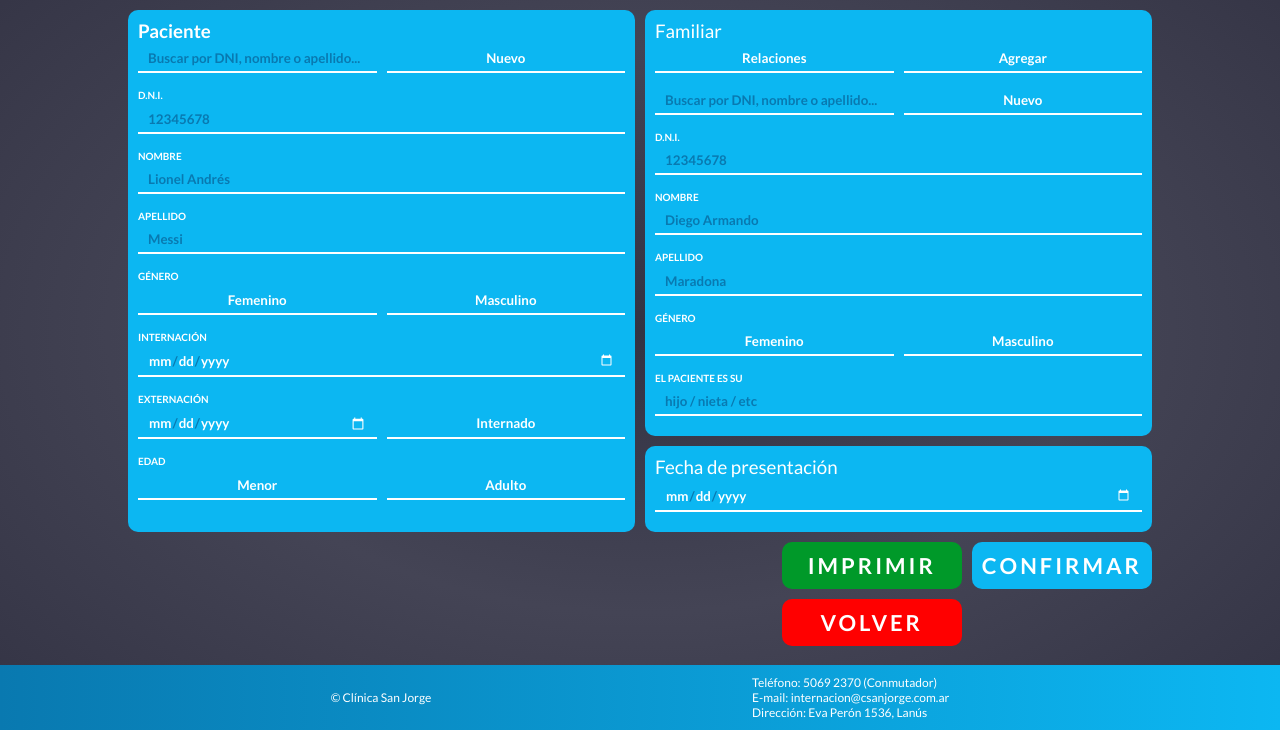
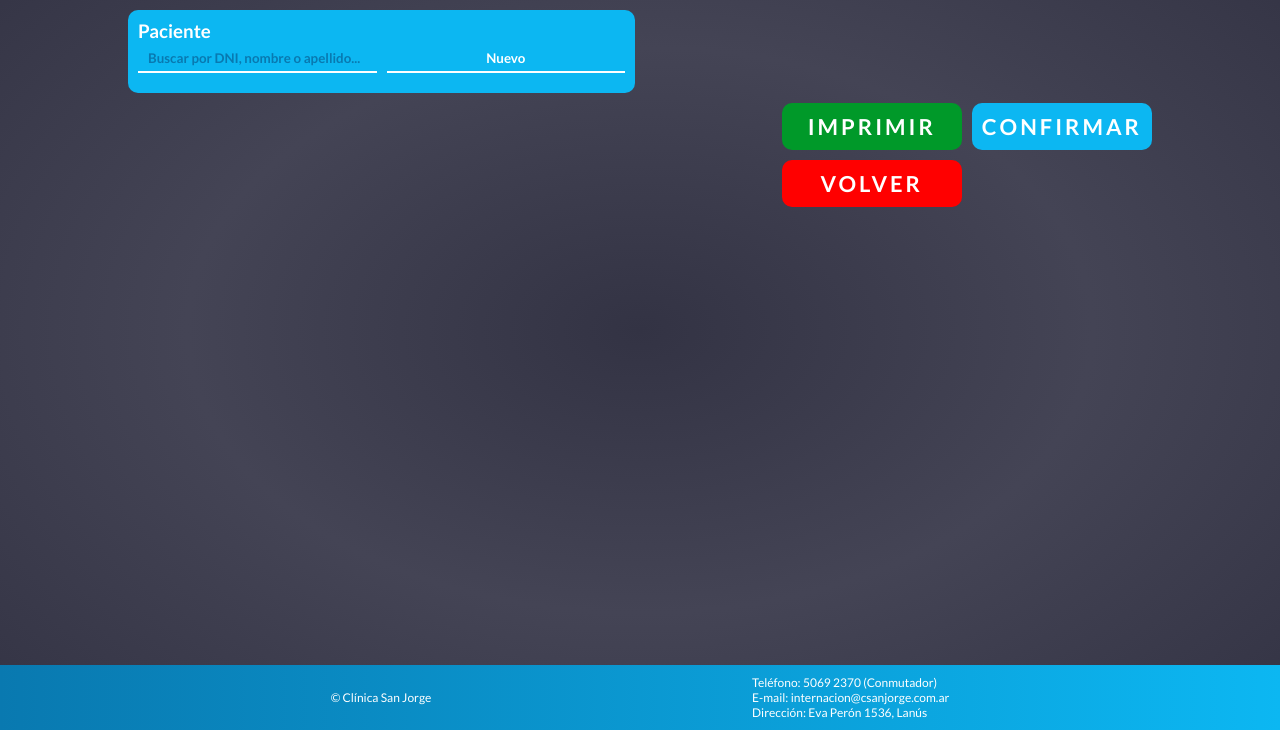
Before and after one commit to Pitanga19/sistema-clinica, a Django app: page /new/ in a window 1280 px wide. Shown: the part 70-800 px from the top of the page. Run offline with Django 5.2, Linux system fonts and the light colour scheme; data comes from the database, SQL or seed files in the repository; some libraries are stand-ins or nearby versions.

Commit message:
new.html agregada clase invisible a elementos correspondientes

```diff
--- a/templates/new.html
+++ b/templates/new.html
@@ -24,19 +24,19 @@
                 </ul>
             </div>
 
-            <div class="form__div paciente_modificar">
+            <div class="form__div paciente_modificar invisible">
                 <label for="paciente_dni" class="form__label" id="paciente_dni-label">D.N.I.<b class="error" id="paciente_dni-error"></b></label>
                 <input type="text" class="form__input" id="paciente_dni" name="paciente_dni" placeholder="12345678" value="{{ valores_constancia.0 }}">
             </div>
-            <div class="form__div paciente_modificar">
+            <div class="form__div paciente_modificar invisible">
                 <label for="paciente_nombre" class="form__label" id="paciente_nombre-label">Nombre<b class="error" id="paciente_nombre-error"></b></label>
                 <input type="text" class="form__input" id="paciente_nombre" name="paciente_nombre" placeholder="Lionel Andrés" value="{{ valores_constancia.1 }}">
             </div>
-            <div class="form__div paciente_modificar">
+            <div class="form__div paciente_modificar invisible">
                 <label for="paciente_apellido" class="form__label" id="paciente_apellido-label">Apellido<b class="error" id="paciente_apellido-error"></b></label>
                 <input type="text" class="form__input" id="paciente_apellido" name="paciente_apellido" placeholder="Messi" value="{{ valores_constancia.2 }}">
             </div>
-            <div class="form__div paciente_modificar">
+            <div class="form__div paciente_modificar invisible">
                 <label for="paciente_genero" class="form__label" id="paciente_genero-label">Género<b class="error" id="paciente_genero-error"></b></label>
                 <div class="form__opciones">
                     <input type="button" class="form__input eleccion" id="paciente_genero-femenino"  value="Femenino">
@@ -44,11 +44,11 @@
                     <input type="hidden" id="paciente_genero" name="paciente_genero" value="{{ valores_constancia.3 }}">
                 </div>
             </div>
-            <div class="form__div paciente_modificar">
+            <div class="form__div paciente_modificar invisible">
                 <label for="paciente_internacion" class="form__label" id="paciente_internacion-label">Internación<b class="error" id="paciente_internacion-error"></b></label>
                 <input type="date" class="form__input" id="paciente_internacion" name="paciente_internacion">
             </div>
-            <div class="form__div paciente_modificar">
+            <div class="form__div paciente_modificar invisible">
                 <label for="paciente_externacion" class="form__label" id="paciente_externacion-label">Externación<b class="error" id="paciente_externacion-error"></b></label>
                 <div class="form__opciones">
                     <input type="date" class="form__input" id="paciente_externacion" name="paciente_externacion">
@@ -56,7 +56,7 @@
                     <input type="button" class="form__input eleccion" id="paciente_alternar_esta_internado" name="paciente_alternar_esta_internado" value="Internado">
                 </div>
             </div>
-            <div class="form__div paciente_modificar">
+            <div class="form__div paciente_modificar invisible">
                 <label for="paciente_tipo_edad" class="form__label" id="paciente_tipo_edad-label">Edad<b class="error" id="paciente_tipo_edad-error"></b></label>
                 <div class="form__opciones">
                     <input type="button" class="form__input eleccion" id="paciente_tipo_edad-menor" value="Menor">
@@ -66,7 +66,7 @@
             </div>
         </div>
 
-        <div class="form__bloque" id="familiar_bloque">
+        <div class="form__bloque invisible" id="familiar_bloque">
             <h3 class="main__h3">Familiar</h3>
 
             <div class="form__div familiar_elegir">
@@ -79,7 +79,7 @@
                 </ul>
             </div>
 
-            <div class="form__div familiar_agregar">
+            <div class="form__div familiar_agregar invisible">
                 <div class="form__opciones">
                     <input type="text" class="form__input" id="familiar_buscar-input" placeholder="Buscar por DNI, nombre o apellido...">
                     <input type="button" class="form__input eleccion" id="familiar_elegir-nuevo"  value="Nuevo">
@@ -89,19 +89,19 @@
                 </ul>
             </div>
 
-            <div class="form__div familiar_modificar">
+            <div class="form__div familiar_modificar invisible">
                 <label for="familiar_dni" class="form__label" id="familiar_dni-label">D.N.I.<b class="error" id="familiar_dni-error"></b></label>
                 <input type="text" class="form__input" id="familiar_dni" name="familiar_dni" placeholder="12345678" value="{{ valores_constancia.7 }}">
             </div>
-            <div class="form__div familiar_modificar">
+            <div class="form__div familiar_modificar invisible">
                 <label for="familiar_nombre" class="form__label" id="familiar_nombre-label">Nombre<b class="error" id="familiar_nombre-error"></b></label>
                 <input type="text" class="form__input" id="familiar_nombre" name="familiar_nombre" placeholder="Diego Armando" value="{{ valores_constancia.8 }}">
             </div>
-            <div class="form__div familiar_modificar">
+            <div class="form__div familiar_modificar invisible">
                 <label for="familiar_apellido" class="form__label" id="familiar_apellido-label">Apellido<b class="error" id="familiar_apellido-error"></b></label>
                 <input type="text" class="form__input" id="familiar_apellido" name="familiar_apellido" placeholder="Maradona" value="{{ valores_constancia.9 }}">
             </div>
-            <div class="form__div familiar_modificar">
+            <div class="form__div familiar_modificar invisible">
                 <label for="familiar_genero" class="form__label" id="familiar_genero-label">Género<b class="error" id="familiar_genero-error"></b></label>
                 <div class="form__opciones">
                     <input type="button" class="form__input eleccion" id="familiar_genero-femenino" value="Femenino">
@@ -109,13 +109,13 @@
                     <input type="hidden" id="familiar_genero" name="familiar_genero" value="{{ valores_constancia.10 }}">
                 </div>
             </div>
-            <div class="form__div familiar_modificar">
+            <div class="form__div familiar_modificar invisible">
                 <label for="relacion_paciente_familiar" class="form__label" id="relacion_paciente_familiar-label">El paciente es su<b class="error" id="relacion_paciente_familiar-error"></b></label>
                 <input type="text" class="form__input" id="relacion_paciente_familiar" name="relacion_paciente_familiar" placeholder="hijo / nieta / etc" value="{{ valores_constancia.11 }}">
             </div>
         </div>
 
-        <div class="form__bloque" id="presentacion_bloque">
+        <div class="form__bloque invisible" id="presentacion_bloque">
             <h3 class="main__h3">Fecha de presentación</h3>
             <div class="form__div">
                 <label for="presentacion" class="form__label" id="presentacion-label"><b class="error" id="presentacion-error"></b></label>
```
